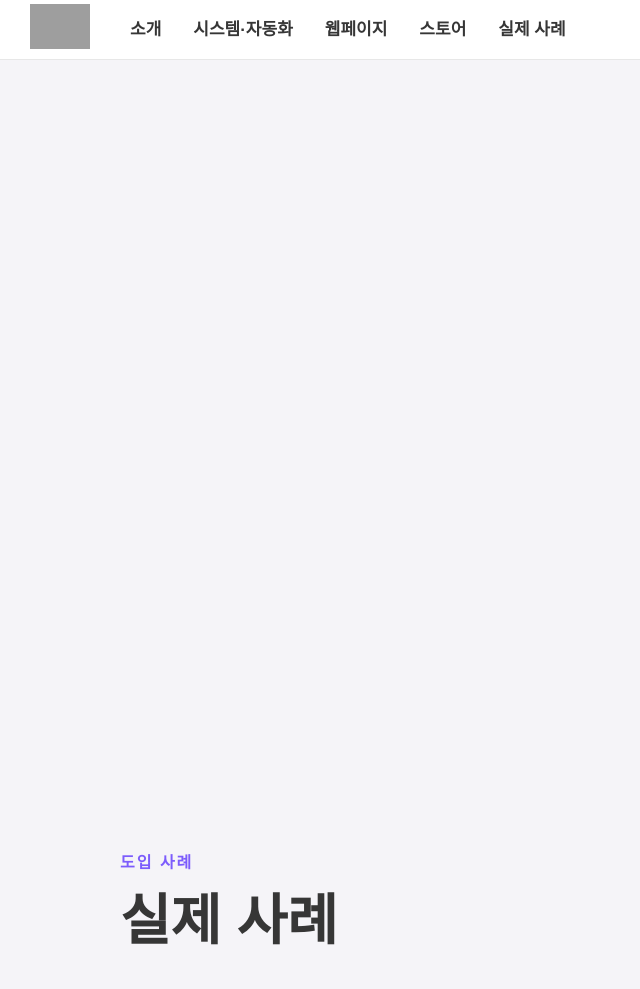
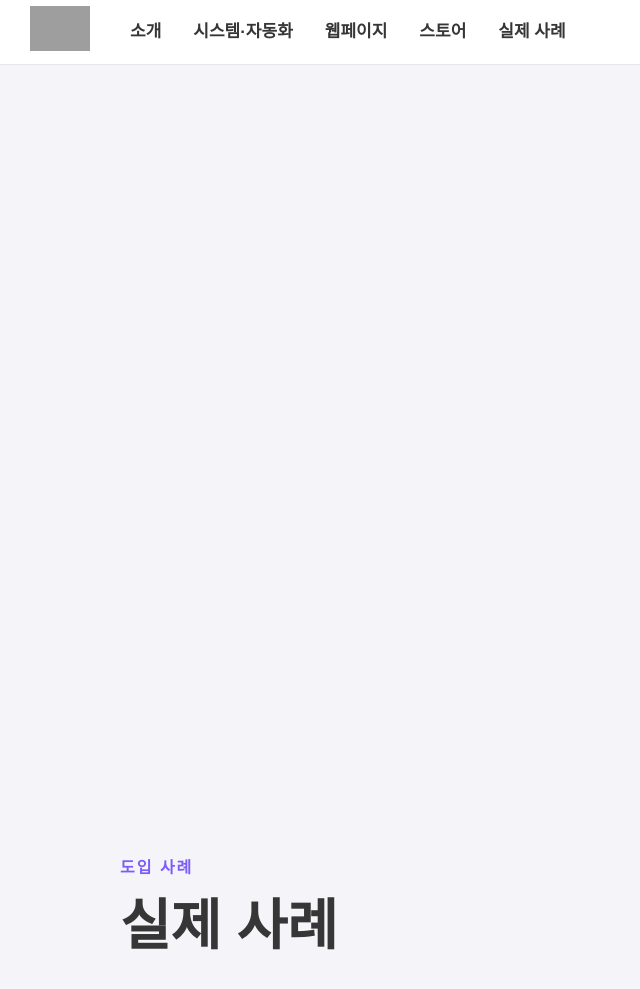
Before and after one commit to nsdlab26/blog, a Jekyll site: the page built from index.html, in a window 1280 px wide and 1400 px high. Shown: the top 989 px of the window, without its empty margins (0-640 px from the left). Built offline with Jekyll 4.4.1, drawn with Linux system fonts in a browser that asks for light colours; grey boxes are pictures that could not be loaded.

Commit message:
Increase header height from 60px to 65px

```diff
--- a/_layouts/default.html
+++ b/_layouts/default.html
@@ -16,7 +16,7 @@
     position: sticky; top: 0; z-index: 100;
     background: #fff;
     border-bottom: 1px solid #E7E7E7;
-    height: 60px;
+    height: 65px;
     display: flex; align-items: center;
     padding: 0 30px;
     justify-content: flex-start;
```
